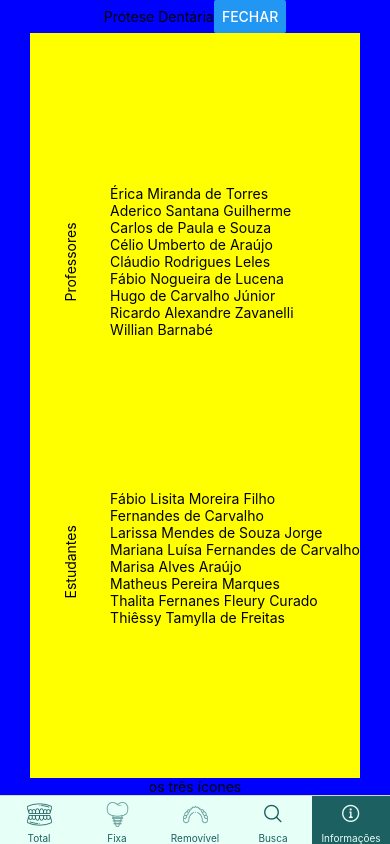
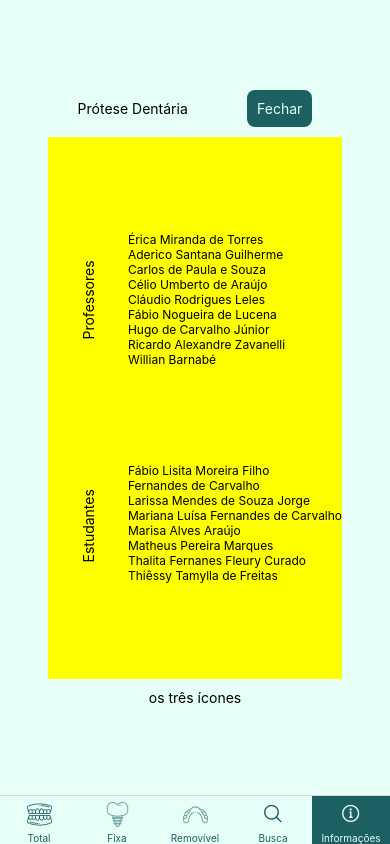
Before and after one commit to kyriosdata/protese, a React Native app in the folder maio/: screen /Testando in a window 390 px wide. Built offline with nearby package versions, Linux system fonts and the light colour scheme.

Commit message:
informacao preliminar

```diff
--- /dev/null
+++ b/maio/components/Botao.js
@@ -0,0 +1,27 @@
+import React from "react";
+import { Text, TouchableOpacity, StyleSheet } from "react-native";
+
+import Cores from "../constants/Cores";
+
+const Botao = ({ titulo, aoClicar }) => {
+  return (
+    <TouchableOpacity style={styles.botao} onPress={aoClicar}>
+      <Text style={styles.textobotao}>{titulo}</Text>
+    </TouchableOpacity>
+  );
+};
+
+const styles = StyleSheet.create({
+  botao: {
+    alignItems: "center",
+    backgroundColor: Cores.escuro,
+    padding: 10,
+    borderRadius: 8,
+  },
+
+  textobotao: {
+    color: Cores.claro,
+  },
+});
+
+export default Botao;
--- a/maio/components/Informacao.js
+++ b/maio/components/Informacao.js
@@ -1,17 +1,16 @@
 import React from "react";
-import { View, Text, Button, StyleSheet } from "react-native";
+import { View, Text, StyleSheet } from "react-native";
+
+import Botao from "../components/Botao";
+import Cores from "../constants/Cores";
 
 const Informacao = ({ navigation }) => {
   return (
     <View style={styles.screen}>
+      <View style={styles.safearea}>
         <View style={styles.linha}>
           <Text>Prótese Dentária</Text>
-        <Button
-          title={"Fechar"}
-          onPress={() => {
-            navigation.goBack();
-          }}
-        />
+          <Botao titulo={"Fechar"} aoClicar={() => navigation.goBack()} />
         </View>
 
         <View style={styles.info}>
@@ -20,15 +19,17 @@ const Informacao = ({ navigation }) => {
               <Text style={styles.vertical}>Professores</Text>
             </View>
             <View>
-            <Text>Érica Miranda de Torres</Text>
-            <Text>Aderico Santana Guilherme</Text>
-            <Text>Carlos de Paula e Souza</Text>
-            <Text>Célio Umberto de Araújo</Text>
-            <Text>Cláudio Rodrigues Leles</Text>
-            <Text>Fábio Nogueira de Lucena</Text>
-            <Text>Hugo de Carvalho Júnior</Text>
-            <Text>Ricardo Alexandre Zavanelli</Text>
-            <Text>Willian Barnabé</Text>
+              <Text style={styles.texto}>
+                Érica Miranda de Torres{"\n"}
+                Aderico Santana Guilherme{"\n"}
+                Carlos de Paula e Souza{"\n"}
+                Célio Umberto de Araújo{"\n"}
+                Cláudio Rodrigues Leles{"\n"}
+                Fábio Nogueira de Lucena{"\n"}
+                Hugo de Carvalho Júnior{"\n"}
+                Ricardo Alexandre Zavanelli{"\n"}
+                Willian Barnabé{"\n"}
+              </Text>
             </View>
           </View>
 
@@ -37,20 +38,23 @@ const Informacao = ({ navigation }) => {
               <Text style={styles.vertical}>Estudantes</Text>
             </View>
             <View>
-            <Text>Fábio Lisita Moreira Filho</Text>
-            <Text>Fernandes de Carvalho</Text>
-            <Text>Larissa Mendes de Souza Jorge</Text>
-            <Text>Mariana Luísa Fernandes de Carvalho</Text>
-            <Text>Marisa Alves Araújo</Text>
-            <Text>Matheus Pereira Marques</Text>
-            <Text>Thalita Fernanes Fleury Curado</Text>
-            <Text>Thiêssy Tamylla de Freitas</Text>
+              <Text style={styles.texto}>
+                Fábio Lisita Moreira Filho{"\n"}
+                Fernandes de Carvalho{"\n"}
+                Larissa Mendes de Souza Jorge{"\n"}
+                Mariana Luísa Fernandes de Carvalho{"\n"}
+                Marisa Alves Araújo{"\n"}
+                Matheus Pereira Marques{"\n"}
+                Thalita Fernanes Fleury Curado{"\n"}
+                Thiêssy Tamylla de Freitas{"\n"}
+              </Text>
             </View>
           </View>
         </View>
 
         <View style={styles.linha}>
           <Text>os três ícones</Text>
+        </View>
       </View>
     </View>
   );
@@ -61,13 +65,18 @@ const styles = StyleSheet.create({
     flex: 1,
     justifyContent: "center",
     alignItems: "center",
-    backgroundColor: "blue",
+    backgroundColor: Cores.claro,
+  },
+
+  safearea: {
+    height: "80%",
   },
 
   linha: {
     flexDirection: "row",
-    justifyContent: "center",
+    justifyContent: "space-around",
     alignItems: "center",
+    paddingVertical: 10,
   },
 
   info: {
@@ -88,6 +97,10 @@ const styles = StyleSheet.create({
   vertical: {
     transform: [{ rotate: "270deg" }],
   },
+
+  texto: {
+    fontSize: 12,
+  },
 });
 
 export default Informacao;
```
Lines whose indentation alone changed are shown as unchanged.
